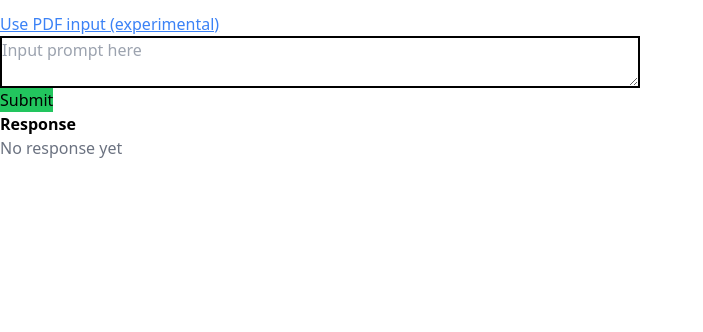
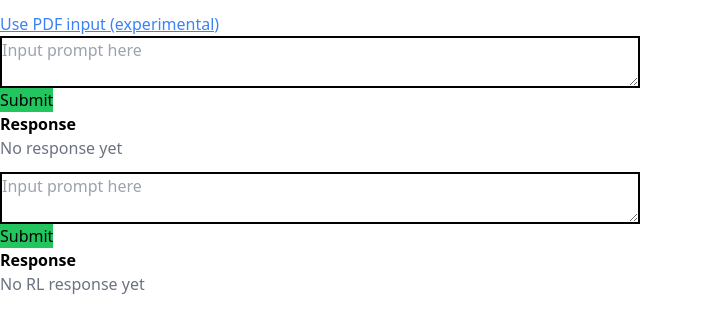
Before and after one commit to michaelzhan1/stakeholder-mapping, a Next.js app in the folder frontend/: page / in a window 1280 px wide. Shown: the top 332 px of the page, without its empty margins (0-703 px from the left). Built offline with nearby package versions, Linux system fonts and the light colour scheme.

Commit message:
WIP: CORS error

```diff
--- a/frontend/src/app/page.js
+++ b/frontend/src/app/page.js
@@ -1,10 +1,12 @@
 import TextStakeholderExtract from "@/components/TextStakeholderExtract";
+import RLRunner from "@/components/RLRunner";
 
 
 export default function Home() {
   return (
     <>
       <TextStakeholderExtract className="mt-3" />
+      <RLRunner className="mt-3" />
     </>
   );
 }
--- /dev/null
+++ b/frontend/src/components/RLRunner.js
@@ -0,0 +1,51 @@
+"use client"
+
+import { useState } from "react";
+
+export default function SampleInputAndResponse ({ className }) {
+  const [loading, setLoading] = useState(false);
+  const [response, setResponse] = useState(null);
+
+  const handleSubmit = async (e) => {
+    e.preventDefault();
+    let input = e.target.input.value;
+
+    setLoading(true);
+
+    // make api call
+    const response = await fetch(process.env.NEXT_PUBLIC_RL_API_ENDPOINT, {
+      method: "POST",
+      body: input
+    })
+
+    const output = await response.text();
+    setResponse(output);
+    setLoading(false);
+  }
+
+  // Define button states
+  const activeButtonClass = "bg-green-500 hover:bg-green-600 active:bg-green-700";
+  const inactiveButtonClass = "bg-gray-300 cursor-not-allowed";
+
+  return (
+    <>
+      <div className={className}>
+        <form onSubmit={handleSubmit} className="flex flex-col items-start">
+          <textarea name="input" placeholder="Input prompt here" required className="border-2 border-black w-1/2" />
+          <button type="submit" className={loading ? inactiveButtonClass : activeButtonClass} disabled={loading}>Submit</button>
+        </form>
+
+        <div className="font-bold">Response</div>
+        {loading ?
+          <div className="text-gray-500">Loading...</div>
+          :
+          (response ?
+            <div className="whitespace-pre-wrap">{response}</div>
+            :
+            <div className="text-gray-500">No RL response yet</div>
+          )
+        }
+      </div>
+    </>
+  )
+}
```
